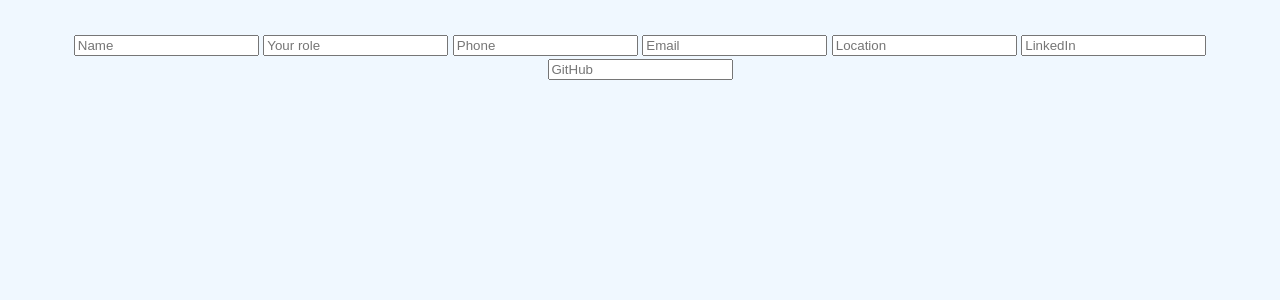
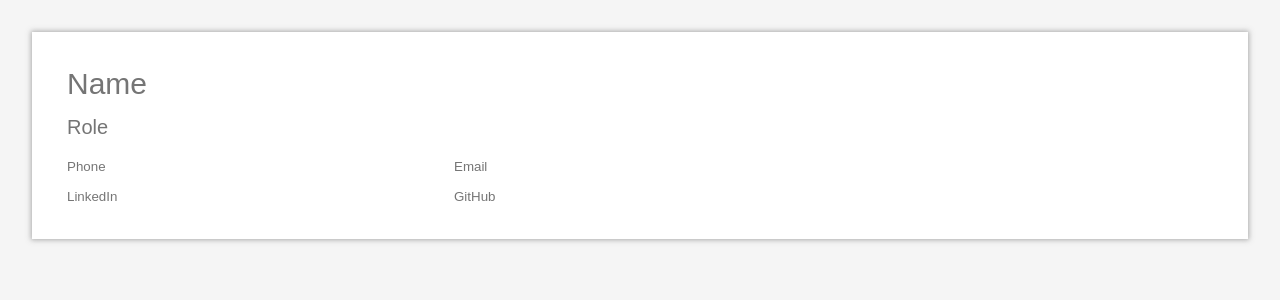
Before and after one commit to sevleo/TOP-CVMaker, a React (Vite) app: page / in a window 1280 px wide. Shown: the top 300 px of the page. Built offline with nearby package versions, Linux system fonts and the light colour scheme.

Commit message:
add basic styles to contact section

```diff
--- a/src/App.css
+++ b/src/App.css
@@ -5,5 +5,12 @@
   text-align: center;
   width: 100vw;
   height: 100vh;
-  background-color: aliceblue;
+  background-color: whitesmoke;
 }
+
+main {
+  /* border: 1px solid; */
+  padding: 20px;
+  background-color: white;
+  box-shadow: 0px 0px 5px 1px rgba(100, 100, 100, 0.5);
+}
--- a/src/App.jsx
+++ b/src/App.jsx
@@ -8,7 +8,7 @@ function App() {
     role: "",
     phone: "",
     email: "",
-    location: "",
+    // location: "",
     linkedin: "",
     github: "",
   });
--- a/src/components/ContactSection.jsx
+++ b/src/components/ContactSection.jsx
@@ -1,4 +1,5 @@
 import Input from "./Input";
+import "../styles/ContactSection.css";
 
 export default function ContactSection({ onProfileChange }) {
   return (
@@ -8,36 +9,43 @@ export default function ContactSection({ onProfileChange }) {
           label=""
           placeholder="Name"
           onChange={(value) => onProfileChange("name", value)}
+          className="name"
         />
         <Input
           label=""
-          placeholder="Your role"
+          placeholder="Role"
           onChange={(value) => onProfileChange("role", value)}
+          className="role"
         />
         <Input
           label=""
           placeholder="Phone"
           onChange={(value) => onProfileChange("phone", value)}
+          className="phone"
         />
         <Input
           label=""
           placeholder="Email"
           onChange={(value) => onProfileChange("email", value)}
+          className="email"
         />
-        <Input
+        {/* <Input
           label=""
           placeholder="Location"
           onChange={(value) => onProfileChange("location", value)}
-        />
+          className="location"
+        /> */}
         <Input
           label=""
           placeholder="LinkedIn"
           onChange={(value) => onProfileChange("linkedin", value)}
+          className="linkedin"
         />
         <Input
           label=""
           placeholder="GitHub"
           onChange={(value) => onProfileChange("github", value)}
+          className="github"
         />
       </div>
     </>
--- a/src/components/Input.jsx
+++ b/src/components/Input.jsx
@@ -1,6 +1,7 @@
 import { useState } from "react";
+import "../styles/Input.css";
 
-export default function Input({ label, placeholder, onChange }) {
+export default function Input({ label, placeholder, onChange, className }) {
   const [value, setValue] = useState("");
 
   function handleChnage(e) {
@@ -8,7 +9,7 @@ export default function Input({ label, placeholder, onChange }) {
     onChange(e.target.value);
   }
   return (
-    <label>
+    <label className={className}>
       {label}{" "}
       <input
         value={value}
--- a/src/styles/ContactSection.css
+++ b/src/styles/ContactSection.css
@@ -0,0 +1,73 @@
+.contact-section {
+  padding: 10px;
+  border-radius: 10px;
+  display: grid;
+  grid-template-columns: 1fr 1fr 1fr;
+  grid-template-rows: auto;
+  gap: 5px;
+}
+
+.contact-section:hover {
+  outline: 0.5px solid black;
+}
+
+label:hover {
+  cursor: text;
+}
+
+label:hover > input {
+  /* border-bottom: 0.5px solid black; */
+  /* border-radius: 10px; */
+}
+
+label.name {
+  grid-column: 1 / 3;
+  grid-row: 1 / 2;
+  font-size: 20px;
+}
+
+label.name > input,
+label.name > input::placeholder {
+  font-size: 30px;
+}
+
+label.role {
+  grid-column: 1 / 3;
+  grid-row: 2 / 3;
+}
+
+label.role > input,
+label.role > input::placeholder {
+  font-size: 20px;
+}
+
+label.phone {
+  grid-column: 1 / 2;
+  grid-row: 4 / 5;
+}
+
+label.email {
+  grid-column: 2 / 3;
+  grid-row: 4 / 5;
+}
+
+label.location {
+  grid-column: 1 / 3;
+  grid-row: 3 / 4;
+}
+
+label.linkedin {
+  grid-column: 1 / 2;
+  grid-row: 5 / 6;
+}
+
+label.github {
+  grid-column: 2 / 3;
+  grid-row: 5 / 6;
+}
+
+.contact-section label > input {
+  display: flex;
+  justify-content: start;
+  padding: 5px;
+}
--- /dev/null
+++ b/src/styles/Input.css
@@ -0,0 +1,4 @@
+input {
+  outline: none;
+  border: none;
+}
```
